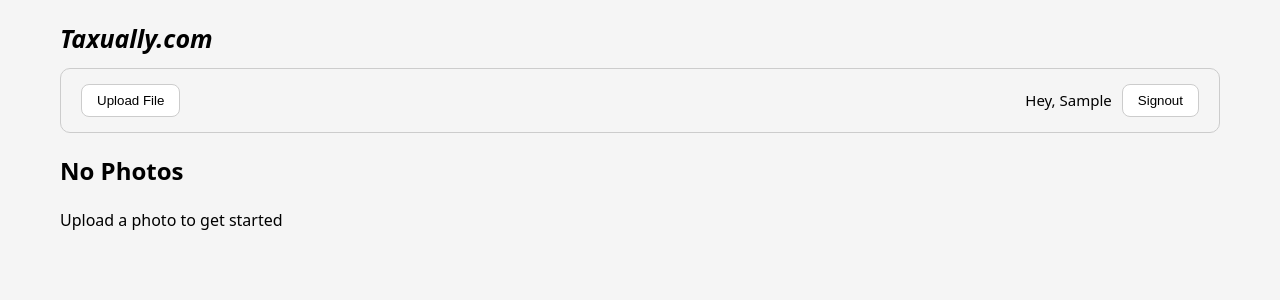
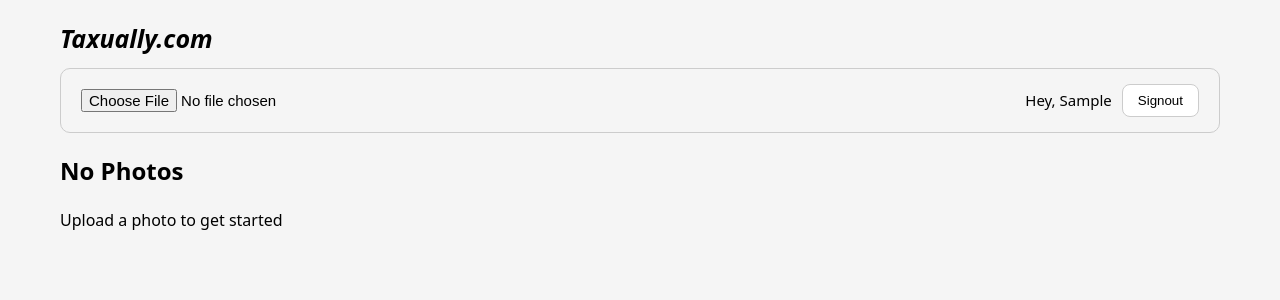
Before and after one commit to mayeedwin/taxually-app, an Angular app: page / in a window 1280 px wide. Shown: the top 300 px of the page. Built offline with nearby package versions, Linux system fonts and the light colour scheme; sample sign-in values are in the browser's storage.

Commit message:
Add file uploader & listing on single pick

```diff
--- a/src/app/models/api.model.ts
+++ b/src/app/models/api.model.ts
@@ -3,4 +3,5 @@
   albumId: number;
   title: string;
   url: string;
+  type?: string;
 }
--- a/src/app/modules/home/home/home.component.html
+++ b/src/app/modules/home/home/home.component.html
@@ -1,9 +1,14 @@
 <section class="home">
   <div class="nav-item-title">Taxually.com</div>
   <nav>
-    <div class="nav-item">
-      <button>Upload File</button>
-    </div>
+    <input
+      class="nav-item nav-item-file-input"
+      type="file"
+      id="file"
+      (change)="handleFileInput($event)"
+      aria-label="Upload a file"
+      placeholder="Select a photo"
+    />
     <div class="nav-item">
       <span> Hey, {{ user.firstName }}</span>
       <button (click)="logout()">Signout</button>
--- a/src/app/modules/home/home/home.component.ts
+++ b/src/app/modules/home/home/home.component.ts
@@ -23,6 +23,7 @@
     //   albumId: 1,
     // },
   ];
+
   constructor(private authService: AuthService) {
     // Set the user.
     this.user = this.authService.getCurrentUser() as User;
@@ -30,6 +31,27 @@
 
   ngOnInit(): void {
     // Log the user.
+  }
+
+  /**
+   * This method handles file input.
+   * @method handleFileInput
+   */
+  handleFileInput(event: any) {
+    // File input.
+    const file = event.target.files[0];
+    // Image to base64.
+    const reader = new FileReader();
+    reader.readAsDataURL(file);
+    reader.onload = () => {
+      // Add the photo to the list.
+      this.photoList.push({
+        id: this.photoList.length + 1,
+        title: file.name.split('.')[0],
+        url: reader.result as string,
+        albumId: 1,
+      });
+    };
   }
 
   /**
```
